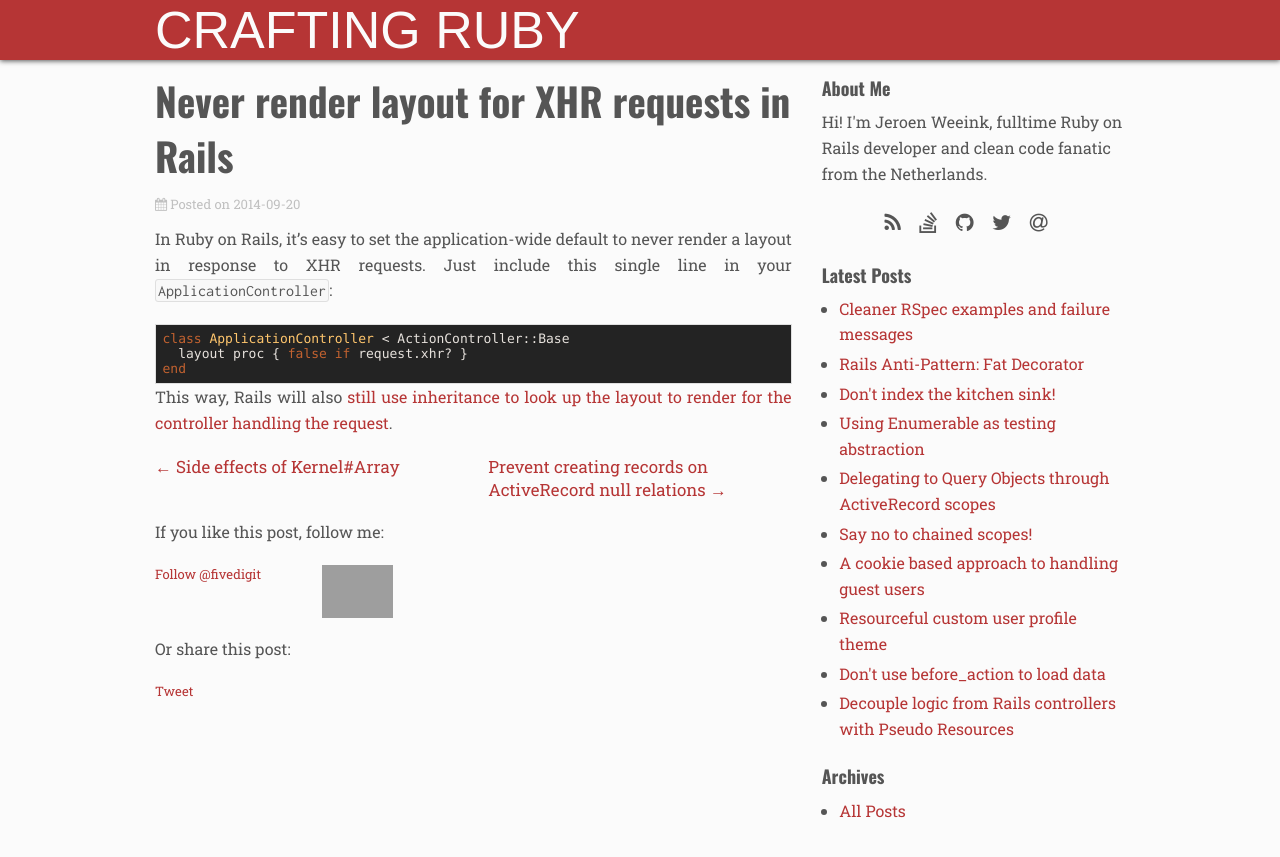
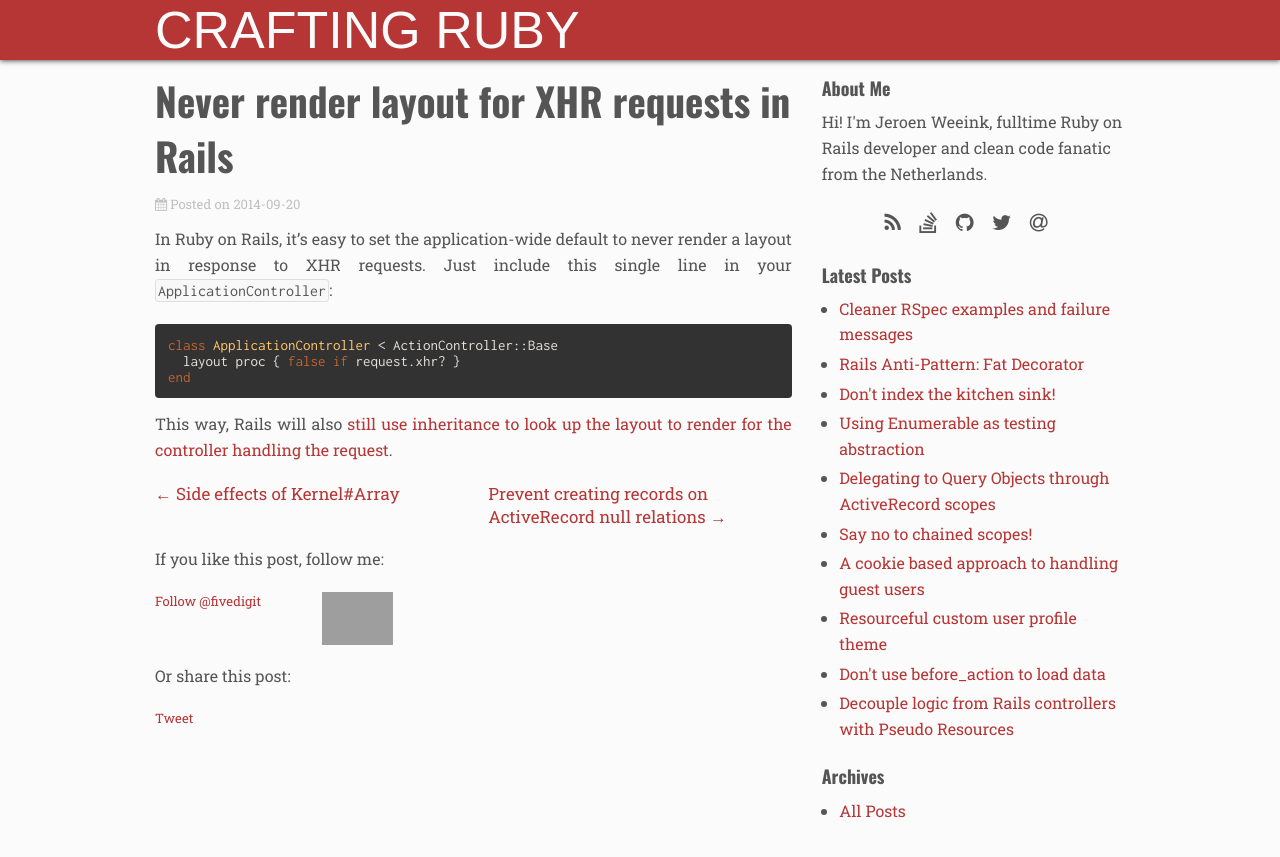
Before and after one commit to fivedigit/fivedigit.github.io, a Jekyll site: the page built from _posts/2014-09-20-never-render-layout-for-xhr-requests-in-rails.md, in a window 1280 px wide. Shown: the top 857 px of the page. Built offline with Jekyll 4.4.1, drawn with Linux system fonts in a browser that asks for light colours; nearby versions of some CDN libraries; some web fonts are replaced; comment, search, counter and statistics services are not loaded; grey boxes are pictures that could not be loaded.

Commit message:
Fixes style

```diff
--- a/_sass/_blog.scss
+++ b/_sass/_blog.scss
@@ -106,7 +106,7 @@
       color: $black;
     }
 
-    & > pre {
+    pre {
       @include border-radius(4px);
       overflow-x: scroll;
 
```
